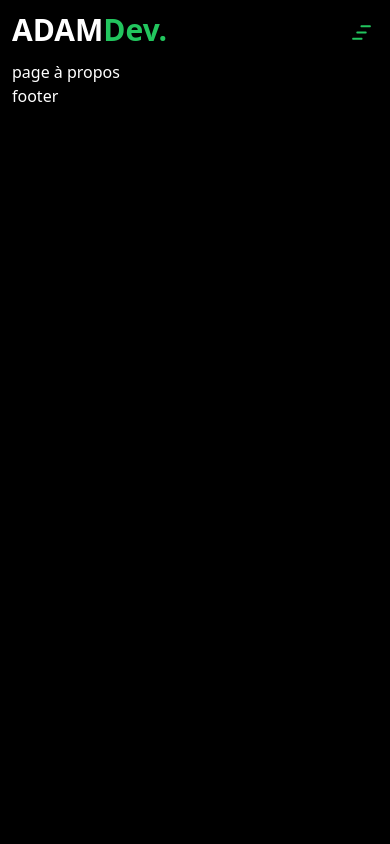
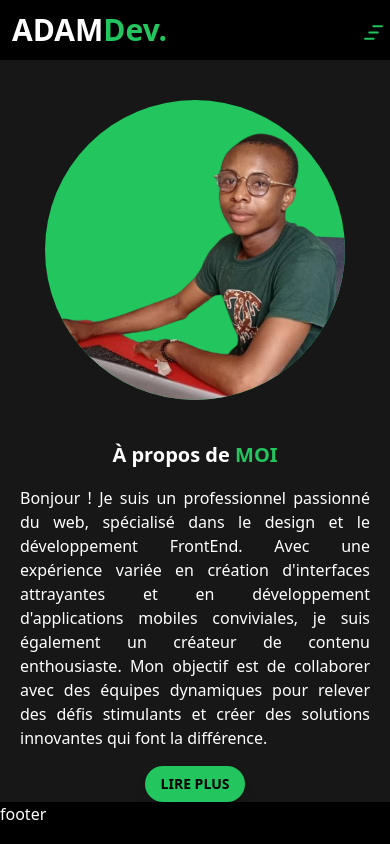
Before and after one commit to Adama-dev15/myPortfolio, a Next.js app: page /about in a window 390 px wide. Built offline with nearby package versions, Linux system fonts and the light colour scheme.

Commit message:
fin responsive accueil et apropos

```diff
--- a/src/app/about/page.tsx
+++ b/src/app/about/page.tsx
@@ -1,9 +1,10 @@
+import Apropos from "@/components/apropos/Apropos";
 import React from "react";
 
 const About = () => {
   return (
     <div>
-      <h1>page à propos</h1>
+      <Apropos />
     </div>
   );
 };
--- a/src/app/layout.tsx
+++ b/src/app/layout.tsx
@@ -18,7 +18,7 @@ export default function RootLayout({
 }>) {
   return (
     <html lang="en">
-      <body className={(inter.className, "bg-black text-white px-3 md:px-10")}>
+      <body className={(inter.className, "bg-black text-white ")}>
         <Header />
         {children} <Footer />
       </body>
--- /dev/null
+++ b/src/components/apropos/Apropos.tsx
@@ -0,0 +1,61 @@
+import Image from "next/image";
+import React from "react";
+import image_profil from "@/images/WhatsApp_Image_2024-04-08_at_13.52.29-removebg-preview.png";
+
+const Apropos = () => {
+  return (
+    <section className="apropos  bg-neutral-900">
+      <div className="container mx-auto ">
+        <div className="apropos-inner">
+          <div className="content grid md:grid-cols-2 :grid-cols-1">
+            <div
+              className=" left  py-10 md:pl-24 flex items-center justify-center md:items-start md:justify-start"
+              //   style={{ borderRadius: "86% 14% 86% 14% / 12% 84% 16% 88% " }}
+              data-aos="fade-right"
+            >
+              <div className="image flex items-center justify-center bg-green-500 rounded-full   w-[300px] h-[300px] md:w-[400px]   md:h-[400px]">
+                <Image
+                  src={image_profil}
+                  width={1000}
+                  height={400}
+                  alt="profi"
+                  className=" w-[300px] h-[300px] md:w-[400px]   md:h-[400px] rounded-full object-cover"
+                />
+              </div>
+            </div>
+            <div
+              className="right flex flex-col items-start justify-center px-5"
+              data-aos="fade-left "
+            >
+              <div className="profil flex flex-col items-center justify-center md:items-start md:justify-start gap-4">
+                <div className="title text-center md:text-left font-bold text-[20px] md:text-2xl">
+                  À propos de{" "}
+                  <span className="uppercase text-green-500">moi</span>
+                </div>
+                <div className="  text-justify ">
+                  <p>
+                    Bonjour ! Je suis un professionnel passionné du web,
+                    spécialisé dans le design et le développement FrontEnd. Avec
+                    une expérience variée en création d&apos;interfaces
+                    attrayantes et en développement d&apos;applications mobiles
+                    conviviales, je suis également un créateur de contenu
+                    enthousiaste. Mon objectif est de collaborer avec des
+                    équipes dynamiques pour relever des défis stimulants et
+                    créer des solutions innovantes qui font la différence.
+                  </p>
+                </div>
+                <div className="btn flex items-center justify-center w-max bg-green-500 rounded-full py-2 px-4 shadow-lg hover:bg-green-400">
+                  <button className="font-bold text-sm text-black uppercase">
+                    lire plus
+                  </button>
+                </div>
+              </div>
+            </div>
+          </div>
+        </div>
+      </div>
+    </section>
+  );
+};
+
+export default Apropos;
--- a/src/components/header/Header.tsx
+++ b/src/components/header/Header.tsx
@@ -15,7 +15,7 @@ const Header = () => {
   return (
     <div>
       <header data-aos="fade-down">
-        <div className="container mx-auto  py-3 relative">
+        <div className="container mx-auto px-3 md:px-10 py-3 relative">
           <div className="header-inner">
             <div className="content flex items-center justify-between">
               <div className="logo">
@@ -28,7 +28,7 @@ const Header = () => {
               </div>
               <div className="navigation hidden md:block">
                 <nav>
-                  <ul className="flex items-center justify-center gap-10 font-bold text-lg">
+                  <ul className="flex items-center justify-center gap-10 font-medium   text-lg">
                     <li>
                       <Link
                         href="/"
```
